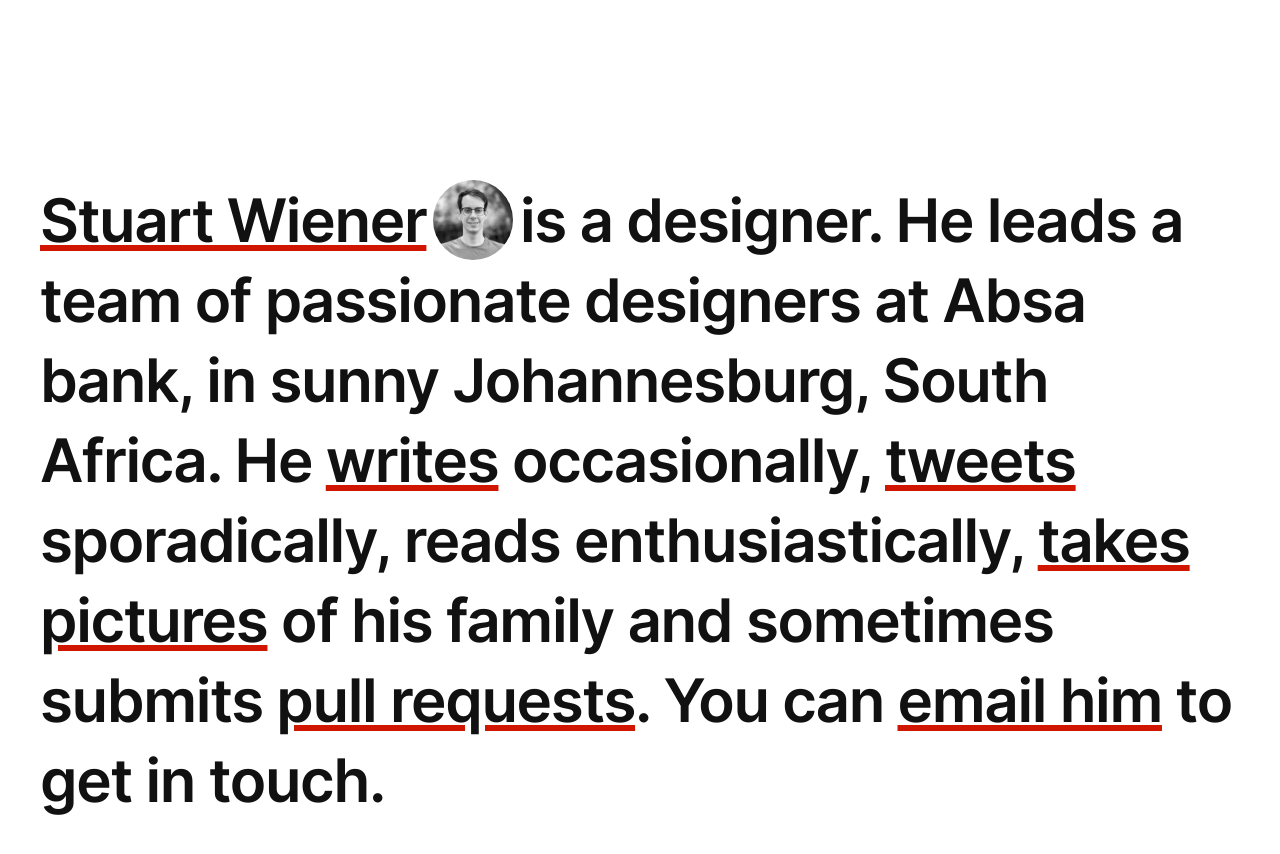
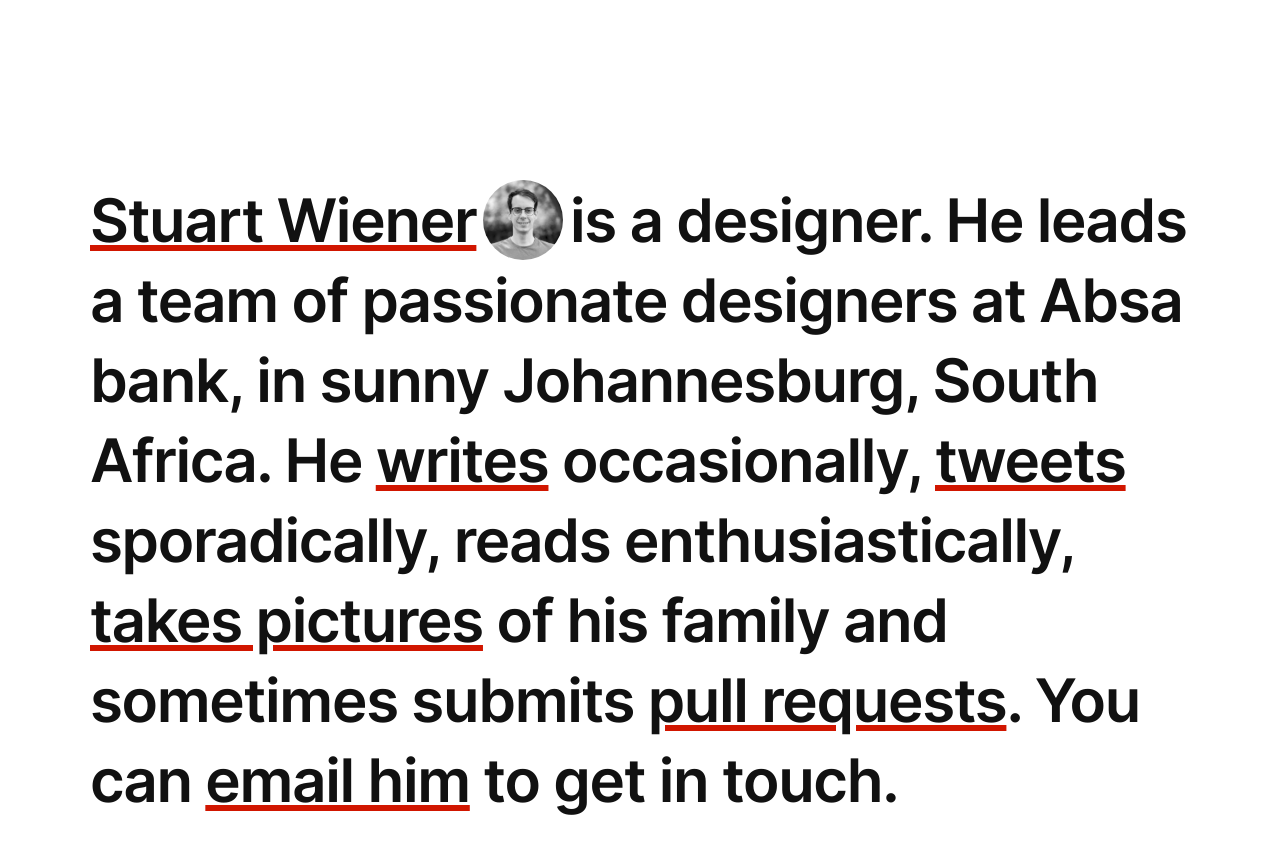
Before and after one commit to stuartwiener/stuartwiener.github.io, a Jekyll site: the page built from index.html, in a window 1280 px wide. Shown: the top 854 px of the page. Built offline with Jekyll 4.4.1, drawn with Linux system fonts in a browser that asks for light colours.

Commit message:
Updated grid

```diff
--- a/_sass/_layout.scss
+++ b/_sass/_layout.scss
@@ -6,7 +6,7 @@
 }
 @media screen and (min-width: 800px) {
   .site {
-    margin: var(--space-2) var(--space-3);
+    margin: var(--space-2) 10vh;
   }
 }
 
--- a/css/main.scss
+++ b/css/main.scss
@@ -93,7 +93,7 @@
   --letterspacing-3: -0.021em;
   --letterspacing-4: -0.019em;
 
-  --sans-serif: 'inter', sans-serif;
+  --sans-serif: 'Inter', sans-serif;
 
   --space-1: 20px;
   --space-2: 30px;
```
